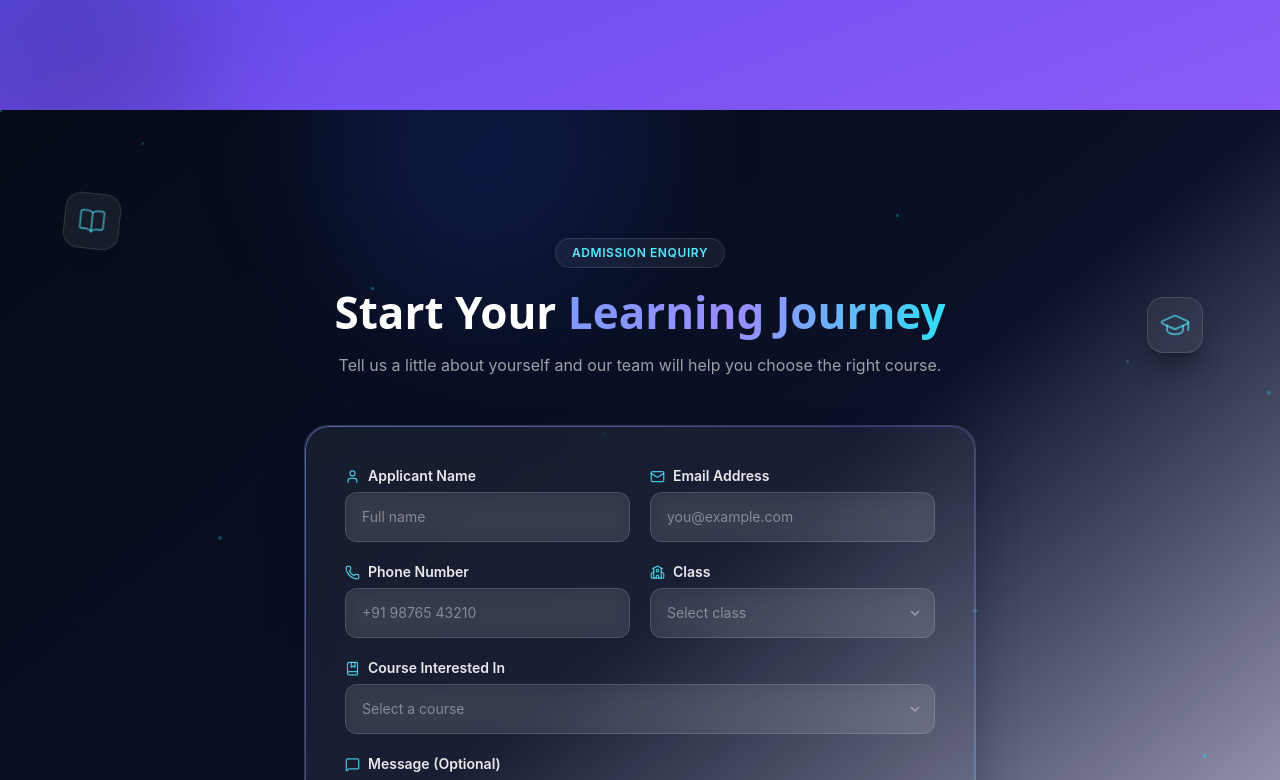
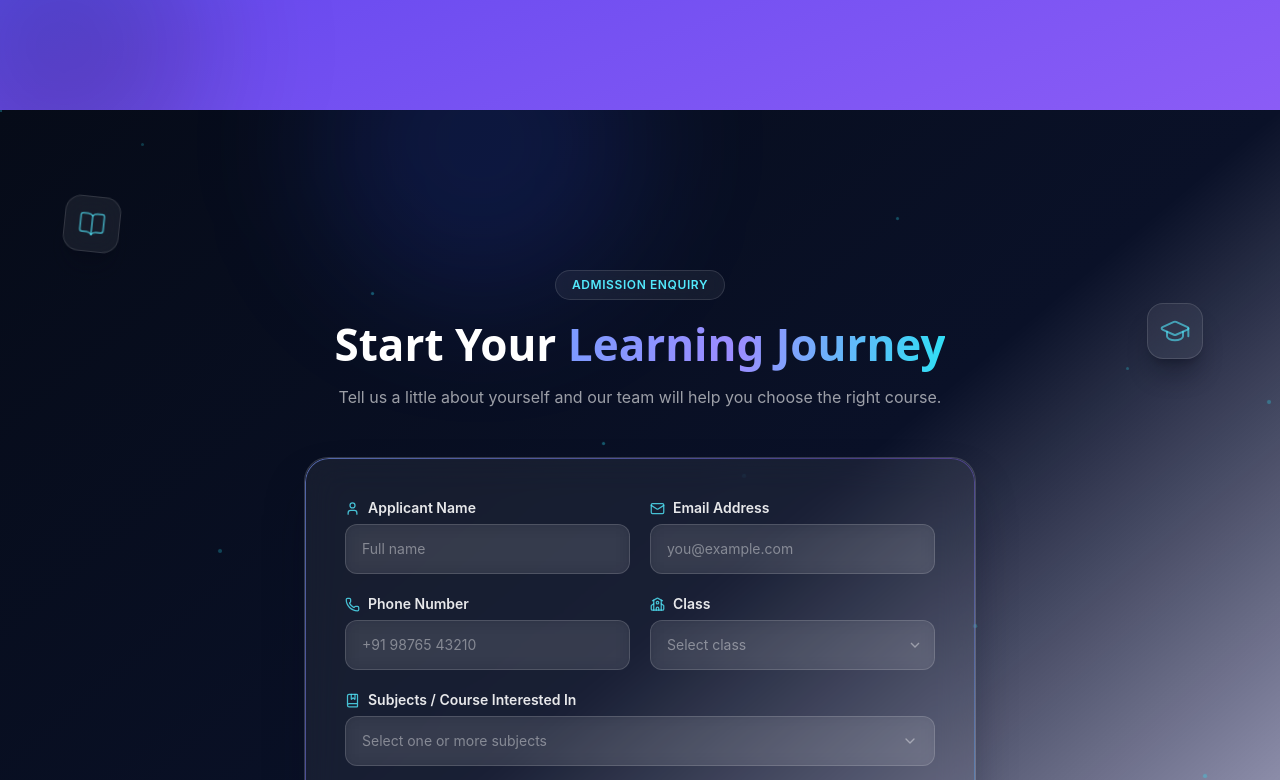
Before and after one commit to PraveshRaosahab/swastik-institution, a React (Vite) app: page / in a window 1280 px wide. Shown: the part 5620-6400 px from the top of the page. Built offline with nearby package versions, Linux system fonts and the light colour scheme.

Commit message:
Convert course selector to multi-select checkbox dropdown

```diff
--- a/src/sections/EnquiryForm.jsx
+++ b/src/sections/EnquiryForm.jsx
@@ -1,4 +1,4 @@
-import { useState, useRef } from "react";
+import { useState, useRef, useEffect } from "react";
 import { motion } from "framer-motion";
 import {
   Send,
@@ -16,20 +16,26 @@ import {
   School,
   BookMarked,
   MessageSquare,
+  Check,
+  ChevronDown,
 } from "lucide-react";
 import { WHATSAPP_LINK, PHONE_DISPLAY } from "../data/contact";
 
 // ── Web3Forms access key ──────────────────────────────────────────────
 // Replace this with your real Web3Forms access key.
 // Get one free at https://web3forms.com/
-const WEB3FORMS_ACCESS_KEY = "12918372-8f20-46eb-b491-607a19f8e529";
+const WEB3FORMS_ACCESS_KEY = "YOUR_ACCESS_KEY_HERE";
 
 // ── Options ───────────────────────────────────────────────────────────
 const CLASS_OPTIONS = Array.from({ length: 12 }, (_, i) => `Class ${i + 1}`);
 
-const COURSE_OPTIONS = [
-  "Classes 1–10 — All Subjects",
-  "Classes 11–12 — Non-Medical",
+const SUBJECT_OPTIONS = [
+  "English",
+  "Social Science",
+  "Science",
+  "Mathematics",
+  "Physics",
+  "Chemistry",
   "Spoken English",
 ];
 
@@ -46,7 +52,8 @@ function validate(values) {
   if (!values.phone || !PHONE_REGEX.test(values.phone.replace(/\s/g, "")))
     errors.phone = "Please enter a valid Indian mobile number.";
   if (!values.studentClass) errors.studentClass = "Please select a class.";
-  if (!values.course) errors.course = "Please select a course.";
+  if (!values.courses || values.courses.length === 0)
+    errors.courses = "Please select at least one subject/course.";
   return errors;
 }
 
@@ -90,6 +97,100 @@ const inputBase =
 const selectBase =
   "w-full cursor-pointer appearance-none rounded-xl border border-white/15 bg-white/8 px-4 py-3.5 text-sm text-white backdrop-blur-sm transition-all duration-300 outline-none form-glow focus:border-cyan-400/50 focus:bg-white/12";
 
+// ── Multi-select checkbox dropdown ────────────────────────────────────
+function MultiSelectDropdown({ id, options, selected, onChange, onBlur, hasError, placeholder }) {
+  const [open, setOpen] = useState(false);
+  const wrapperRef = useRef(null);
+
+  useEffect(() => {
+    function handleClickOutside(e) {
+      if (wrapperRef.current && !wrapperRef.current.contains(e.target)) {
+        setOpen(false);
+      }
+    }
+    document.addEventListener("mousedown", handleClickOutside);
+    return () => document.removeEventListener("mousedown", handleClickOutside);
+  }, []);
+
+  const toggleOpen = () => {
+    setOpen((o) => {
+      const next = !o;
+      if (o) onBlur?.(); // closing -> mark as touched
+      return next;
+    });
+  };
+
+  const toggleOption = (option) => {
+    const isSelected = selected.includes(option);
+    const next = isSelected
+      ? selected.filter((s) => s !== option)
+      : [...selected, option];
+    onChange(next);
+  };
+
+  const summary =
+    selected.length === 0
+      ? placeholder
+      : selected.length <= 2
+        ? selected.join(", ")
+        : `${selected.length} subjects selected`;
+
+  return (
+    <div className="relative" ref={wrapperRef}>
+      <button
+        type="button"
+        id={id}
+        onClick={toggleOpen}
+        aria-haspopup="listbox"
+        aria-expanded={open}
+        className={`${selectBase} flex items-center justify-between text-left ${selected.length === 0 ? "text-white/40" : ""
+          } ${hasError ? "border-red-400/60" : ""}`}
+      >
+        <span className="truncate">{summary}</span>
+        <ChevronDown
+          size={16}
+          className={`ml-2 shrink-0 text-white/40 transition-transform duration-200 ${open ? "rotate-180" : ""}`}
+        />
+      </button>
+
+      {open && (
+        <div
+          role="listbox"
+          aria-multiselectable="true"
+          className="absolute z-20 mt-2 w-full overflow-hidden rounded-xl border border-white/15 bg-navy-900/95 shadow-2xl shadow-navy-950/50 backdrop-blur-md"
+        >
+          <ul className="max-h-64 overflow-y-auto py-1.5">
+            {options.map((option) => {
+              const checked = selected.includes(option);
+              return (
+                <li key={option}>
+                  <button
+                    type="button"
+                    role="option"
+                    aria-selected={checked}
+                    onClick={() => toggleOption(option)}
+                    className="flex w-full items-center gap-3 px-4 py-2.5 text-left text-sm text-white/90 transition-colors hover:bg-white/8"
+                  >
+                    <span
+                      className={`flex h-5 w-5 shrink-0 items-center justify-center rounded-md border transition-colors ${checked
+                          ? "border-cyan-400 bg-cyan-400/90 text-navy-950"
+                          : "border-white/25 bg-white/5"
+                        }`}
+                    >
+                      {checked && <Check size={13} strokeWidth={3} />}
+                    </span>
+                    {option}
+                  </button>
+                </li>
+              );
+            })}
+          </ul>
+        </div>
+      )}
+    </div>
+  );
+}
+
 // ══════════════════════════════════════════════════════════════════════
 export default function EnquiryForm() {
   const formRef = useRef(null);
@@ -99,7 +200,7 @@ export default function EnquiryForm() {
     email: "",
     phone: "",
     studentClass: "",
-    course: "",
+    courses: [],
     message: "",
   });
   const [errors, setErrors] = useState({});
@@ -125,12 +226,12 @@ export default function EnquiryForm() {
     e.preventDefault();
     const validationErrors = validate(values);
     setErrors(validationErrors);
-    setTouched({ name: true, email: true, phone: true, studentClass: true, course: true });
+    setTouched({ name: true, email: true, phone: true, studentClass: true, courses: true });
 
     if (Object.keys(validationErrors).length > 0) {
       // Focus the first invalid field
       const firstKey = Object.keys(validationErrors)[0];
-      const fieldMap = { name: "enquiry-name", email: "enquiry-email", phone: "enquiry-phone", studentClass: "enquiry-class", course: "enquiry-course" };
+      const fieldMap = { name: "enquiry-name", email: "enquiry-email", phone: "enquiry-phone", studentClass: "enquiry-class", courses: "enquiry-course" };
       document.getElementById(fieldMap[firstKey])?.focus();
       return;
     }
@@ -146,7 +247,7 @@ export default function EnquiryForm() {
         email: values.email.trim(),
         phone: values.phone.trim(),
         class: values.studentClass,
-        course: values.course,
+        courses: values.courses.join(", "),
         message: values.message.trim() || "(No message)",
       };
 
@@ -160,7 +261,7 @@ export default function EnquiryForm() {
 
       if (data.success) {
         setStatus("success");
-        setValues({ name: "", email: "", phone: "", studentClass: "", course: "", message: "" });
+        setValues({ name: "", email: "", phone: "", studentClass: "", courses: [], message: "" });
         setTouched({});
         setErrors({});
       } else {
@@ -176,7 +277,7 @@ export default function EnquiryForm() {
     return (
       <section
         id="enquire"
-        className="relative overflow-hidden bg-gradient-to-br from-navy-950 via-navy-900 to-indigo-500/20 py-24 sm:py-32"
+        className="relative overflow-hidden bg-gradient-to-br from-navy-950 via-navy-900 to-indigo-500/20 pt-32 pb-24 sm:pt-40 sm:pb-32"
       >
         {/* particles */}
         <Particles />
@@ -225,7 +326,7 @@ export default function EnquiryForm() {
   return (
     <section
       id="enquire"
-      className="relative overflow-hidden bg-gradient-to-br from-navy-950 via-navy-900 to-indigo-500/20 py-24 sm:py-32"
+      className="relative overflow-hidden bg-gradient-to-br from-navy-950 via-navy-900 to-indigo-500/20 pt-32 pb-24 sm:pt-40 sm:pb-32"
     >
       {/* ambient particles */}
       <Particles />
@@ -395,38 +496,23 @@ export default function EnquiryForm() {
                 </div>
               </Field>
 
-              {/* ── Course ───────────────────────────────────────── */}
+              {/* ── Course / Subjects (multi-select) ─────────────── */}
               <div className="sm:col-span-2">
                 <Field
                   id="enquiry-course"
-                  label="Course Interested In"
+                  label="Subjects / Course Interested In"
                   icon={BookMarked}
-                  error={touched.course && errors.course}
+                  error={touched.courses && errors.courses}
                 >
-                  <div className="relative">
-                    <select
-                      id="enquiry-course"
-                      required
-                      value={values.course}
-                      onChange={(e) => set("course", e.target.value)}
-                      onBlur={() => touch("course")}
-                      className={`${selectBase} ${!values.course ? "text-white/40" : ""} ${touched.course && errors.course ? "border-red-400/60" : ""}`}
-                    >
-                      <option value="" disabled>
-                        Select a course
-                      </option>
-                      {COURSE_OPTIONS.map((c) => (
-                        <option key={c} value={c} className="bg-navy-900 text-white">
-                          {c}
-                        </option>
-                      ))}
-                    </select>
-                    <div className="pointer-events-none absolute right-3 top-1/2 -translate-y-1/2 text-white/40">
-                      <svg width="16" height="16" fill="none" viewBox="0 0 24 24" stroke="currentColor" strokeWidth="2">
-                        <path d="M6 9l6 6 6-6" />
-                      </svg>
-                    </div>
-                  </div>
+                  <MultiSelectDropdown
+                    id="enquiry-course"
+                    options={SUBJECT_OPTIONS}
+                    selected={values.courses}
+                    onChange={(next) => set("courses", next)}
+                    onBlur={() => touch("courses")}
+                    hasError={touched.courses && !!errors.courses}
+                    placeholder="Select one or more subjects"
+                  />
                 </Field>
               </div>
 
```
